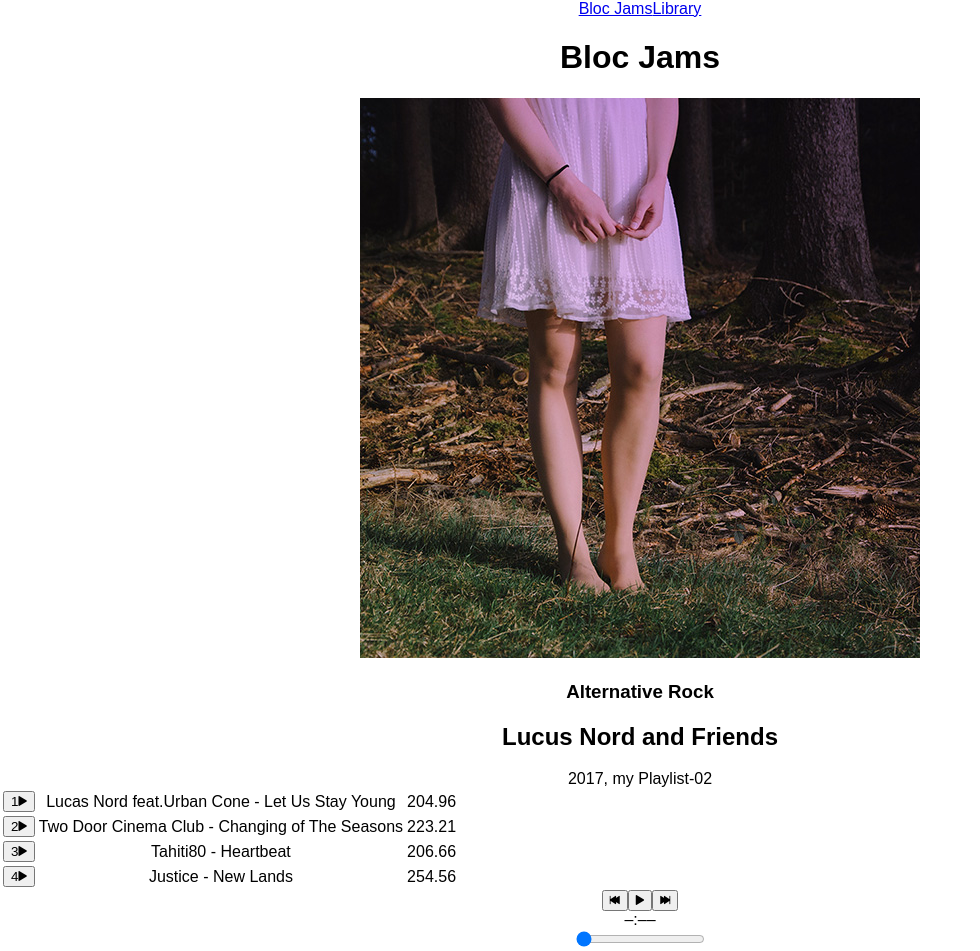
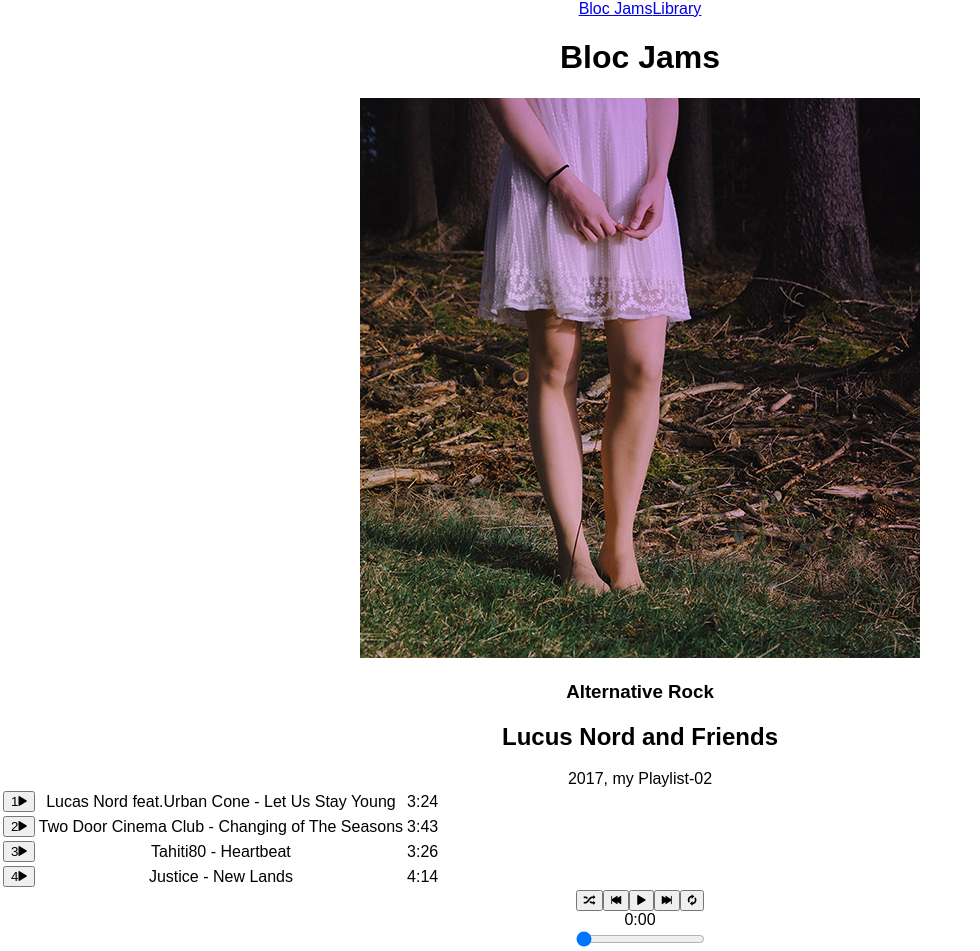
Before and after one commit to bakhumhlea/bloc-jams-react, a React (Create React App) app: page /album/alternative in a window 1280 px wide. Shown: the top 951 px of the page, without its empty margins (0-980 px from the left). Built offline with nearby package versions, Linux system fonts and the light colour scheme.

Commit message:
9-assignment

```diff
--- a/src/components/Album.js
+++ b/src/components/Album.js
@@ -12,12 +12,43 @@ class Album extends Component {
     this.state = {
       album: album,
       currentSong: album.songs[0],
-      isPlaying: false
+      currentTime: 0,
+      duration: album.songs[0].duration,
+      setVolume: "80",
+      isPlaying: false,
+      autoplay: true
     };
 
     this.audioElement = document.createElement('audio');
     this.audioElement.src = album.songs[0].audioUrl;
+    this.audioElement.volume = 0.8;
   }
+
+  componentDidMount() {
+    this.eventListeners = {
+      timeupdate: e => {
+        this.setState({ currentTime: this.audioElement.currentTime });
+      },
+      durationchange: e => {
+        this.setState({ duration: this.audioElement.duration });
+      }
+    };
+    this.audioElement.addEventListener('timeupdate', this.eventListeners.timeupdate);
+    this.audioElement.addEventListener('durationchange', this.eventListeners.durationchange);
+    this.audioElement.addEventListener('ended', (e) => {
+      if (this.state.autoplay) {
+        this.handleNextClick();
+      } else
+        return;
+    });
+  }
+
+  componentWillUnmount() {
+    this.audioElement.src = null;
+    this.audioElement.removeEventListener('timeupdate', this.eventListeners.timeupdate);
+    this.audioElement.removeEventListener('durationchange', this.eventListeners.durationchange);
+  }
+
   play() {
     this.audioElement.play();
     this.setState({ isPlaying: true });
@@ -31,6 +62,24 @@ class Album extends Component {
   setSong(song) {
     this.audioElement.src = song.audioUrl;
     this.setState({ currentSong: song });
+  }
+
+  enableAutoPlay() {
+    var value = this.state.autoplay? false : true;
+    this.setState({ autoplay: value});
+    console.log(this.state.autoplay);
+  }
+
+  handleShuffle() {
+    var albumCopy = this.state.album;
+    var shuffledAlbum = [];
+    for (var i = albumCopy.length; i > 0 ; i--) {
+      const RandomIndex = Math.floor(Math.random() * (albumCopy.length + 1));
+      albumCopy.slice(albumCopy[RandomIndex]);
+      shuffledAlbum.push(albumCopy[RandomIndex]);
+    }
+    console.log(shuffledAlbum);
+    this.setState({album : shuffledAlbum});
   }
 
   handleSongClick(song) {
@@ -53,8 +102,10 @@ class Album extends Component {
   handleNextClick() {
     const currentIndex = this.state.album.songs.findIndex(song => this.state.currentSong === song);
     const songNum = this.state.album.songs.length - 1;
+    var lastSong = currentIndex === songNum? true:false;
+    var playLoopStatus = this.state.autoplay;
     const newIndex = function() {
-      if(currentIndex === songNum) {
+      if( lastSong && playLoopStatus ) {
         return 0;
       } else {
         return Math.min(songNum, currentIndex + 1);
@@ -64,6 +115,26 @@ class Album extends Component {
     console.log("stopped song index "+currentIndex+" and play "+newIndex());
     this.setSong(newSong);
     this.play(newSong);
+  }
+
+  handleTimeChange(e) {
+    const newTime = Math.floor(this.audioElement.duration * e.target.value);
+    this.audioElement.currentTime = newTime;
+    this.setState({ currentTime: newTime });
+  }
+
+  formatTime(timeInSecond) {
+    var second = Math.floor(timeInSecond);
+    var M = Math.floor( second / 60 );
+    var s = second%60;
+    var SS = s<10 ? "0"+s : s ;
+    return M +":"+ SS;
+  }
+
+  handleVolChange(e) {
+    const newVolume = e.target.value;
+    this.audioElement.volume = newVolume * 0.01;
+    this.setState({ setVolume: newVolume});
   }
 
   render() {
@@ -96,7 +167,7 @@ class Album extends Component {
                   {song.title}
                 </td>
                 <td id="song-duration-column">
-                  {song.duration}
+                  {this.formatTime(song.duration)}
                 </td>
               </tr>
           )}
@@ -105,9 +176,17 @@ class Album extends Component {
         <PlayerBar
           isPlaying={this.state.isPlaying}
           currentSong={this.state.currentSong}
+          currentTime={this.state.currentTime}
+          currentTimeDisplay={this.formatTime(this.state.currentTime)}
+          duration={this.state.duration}
+          durationDisplay={this.formatTime(this.state.duration)}
+          setVolume={this.state.setVolume}
+          playLoop={() => this.enableAutoPlay()}
           handleSongClick={() => this.handleSongClick(this.state.currentSong)}
           handlePrevClick={() => this.handlePrevClick()}
           handleNextClick={() => this.handleNextClick()}
+          handleTimeChange={(e) => this.handleTimeChange(e)}
+          handleVolChange={(e) => this.handleVolChange(e)}
         />
       </section>
     );
--- a/src/components/PlayerBar.js
+++ b/src/components/PlayerBar.js
@@ -5,6 +5,9 @@ class PlayerBar extends Component {
     return (
       <section className="player-bar">
         <section id="buttons">
+          <button id="shuffleSong" title="Not Ready!">
+            <span className="ion-shuffle"></span>
+          </button>
            <button id="previous" onClick={this.props.handlePrevClick}>
              <span className="ion-skip-backward"></span>
            </button>
@@ -14,15 +17,31 @@ class PlayerBar extends Component {
            <button id="next" onClick={this.props.handleNextClick}>
              <span className="ion-skip-forward"></span>
            </button>
+           <button id="playLoop" onClick={this.props.playLoop}>
+             <span className="ion-loop"></span>
+           </button>
         </section>
         <section id="time-control">
-           <div className="current-time">–:––</div>
-           <input type="range" className="seek-bar" value="0" />
-           <div className="total-time">–:––</div>
+          <div className="current-time">{this.props.currentTimeDisplay}</div>
+          <input
+            type="range"
+            className="seek-bar"
+            value={(this.props.currentTime / this.props.duration) || 0}
+            max="1"
+            min="0"
+            step="0.01"
+            onChange={this.props.handleTimeChange}
+          />
+          <div className="total-time">{this.props.durationDisplay || "-.--"}</div>
         </section>
         <section id="volume-control">
            <div className="icon ion-volume-low"></div>
-           <input type="range" className="seek-bar" value="80" />
+           <input
+             type="range"
+             className="seek-bar"
+             value={this.props.setVolume}
+             onChange={this.props.handleVolChange}
+            />
            <div className="icon ion-volume-high"></div>
         </section>
       </section>
```
